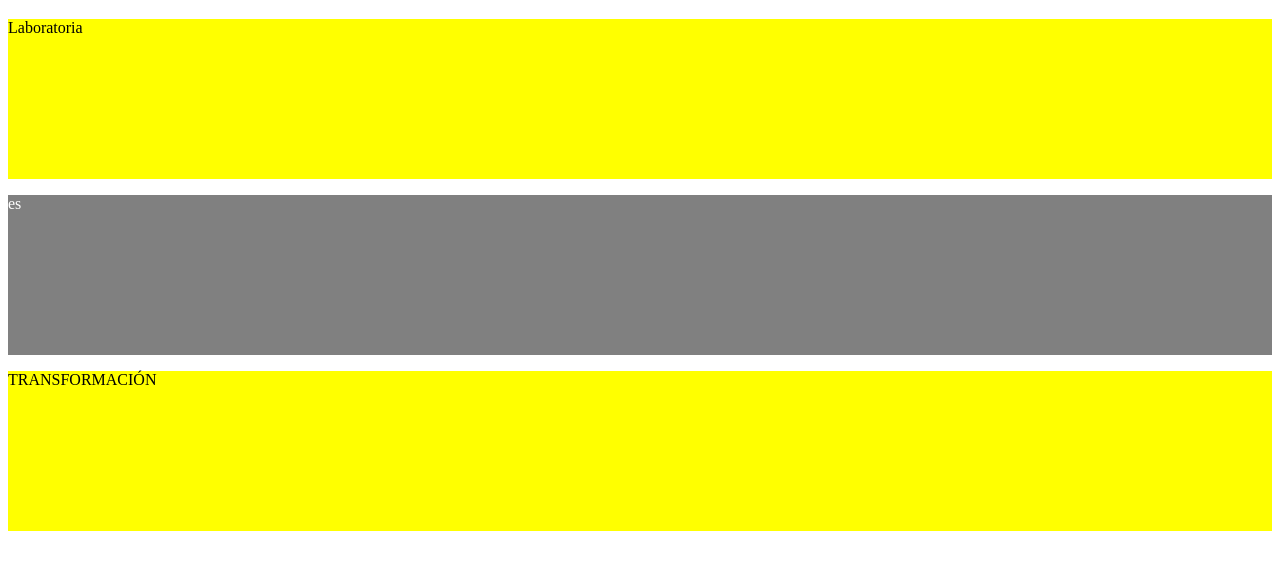
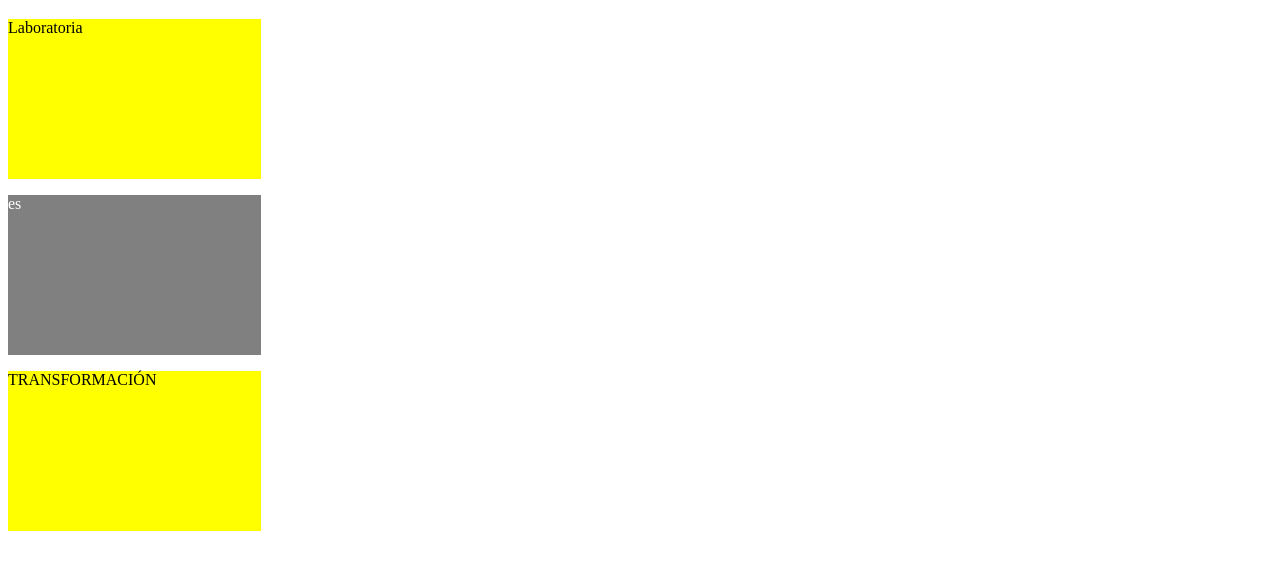
Before and after one commit to ale1183/banderas, a plain HTML site: page index.html in a window 1280 px wide. Shown: the part 61-630 px from the top of the page. Drawn offline with Linux system fonts and the light colour scheme.

Commit message:
block modificado

```diff
--- a/style.css
+++ b/style.css
@@ -2,7 +2,7 @@
 .bandera, .bandera p{
 display: block;
 height: 20vh;
-width: 100%
+width: 20%
 
 
 }
```
